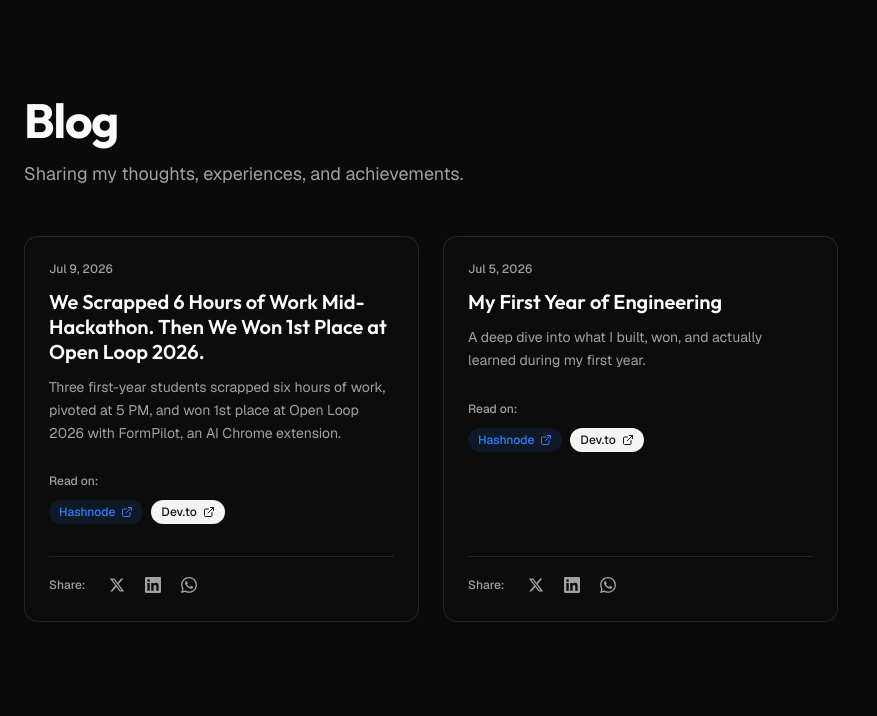
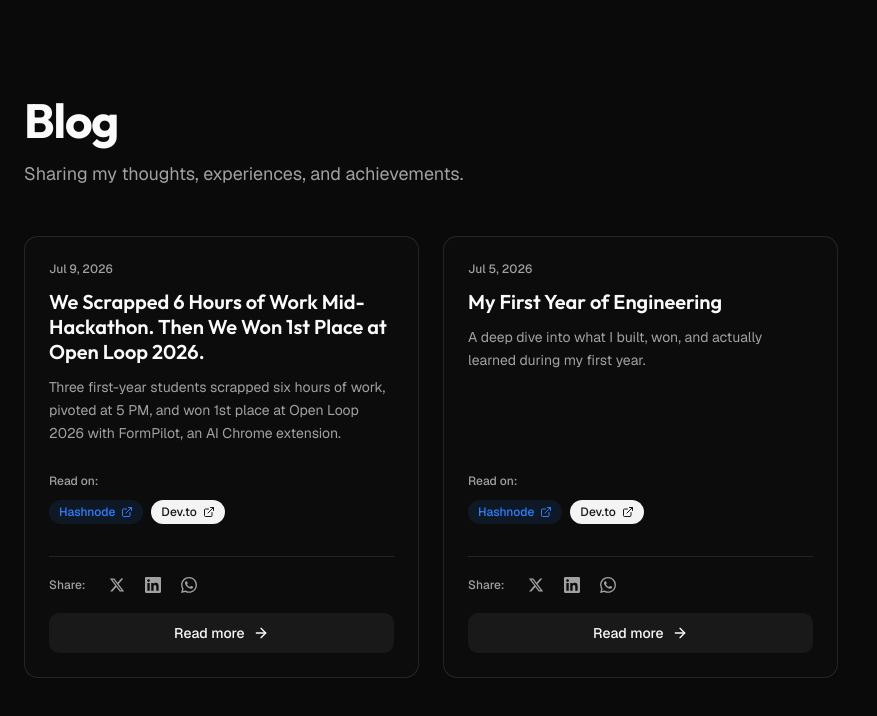
Before and after one commit to Karan-Raj-KR/portfolio, a Next.js app: page /blog in a window 1280 px wide. Shown: the top 716 px of the page, without its empty margins (0-877 px from the left). Built offline with nearby package versions, Linux system fonts and the light colour scheme.

Commit message:
feat: group 'Read on' and 'Read more' links at the bottom with ShareButtons

```diff
--- a/src/app/blog/page.tsx
+++ b/src/app/blog/page.tsx
@@ -3,7 +3,7 @@ import { BreadcrumbJsonLd } from "@/components/seo/json-ld";
 import { publications } from "@/data/publications";
 import { Tilt } from "@/components/ui/tilt";
 import { ShareButtons } from "@/components/blog/share-buttons";
-import { ExternalLink } from "lucide-react";
+import { ExternalLink, ArrowRight } from "lucide-react";
 
 export const metadata = {
   title: "Blog | Karan Raj KR",
@@ -114,7 +114,9 @@ export default function BlogList() {
                       <p className="mb-6 text-sm leading-relaxed text-muted-foreground line-clamp-3">
                         {article.excerpt}
                       </p>
+                    </div>
 
+                    <div className="mt-auto flex flex-col">
                       <div className="mb-4">
                         <span className="text-xs font-medium text-muted-foreground mr-2">Read on:</span>
                         <div className="flex flex-wrap gap-2 mt-2">
@@ -132,10 +134,16 @@ export default function BlogList() {
                           ))}
                         </div>
                       </div>
-                    </div>
 
-                    <div className="mt-auto">
                       <ShareButtons article={article} />
+                      <Link
+                        href={primaryUrl}
+                        target="_blank"
+                        rel="noopener noreferrer"
+                        className="mt-4 inline-flex w-full items-center justify-center gap-2 rounded-lg bg-muted/50 px-4 py-2.5 text-sm font-medium text-foreground transition-colors hover:bg-muted"
+                      >
+                        Read more <ArrowRight className="h-4 w-4" />
+                      </Link>
                     </div>
                   </div>
                 </Tilt>
```
